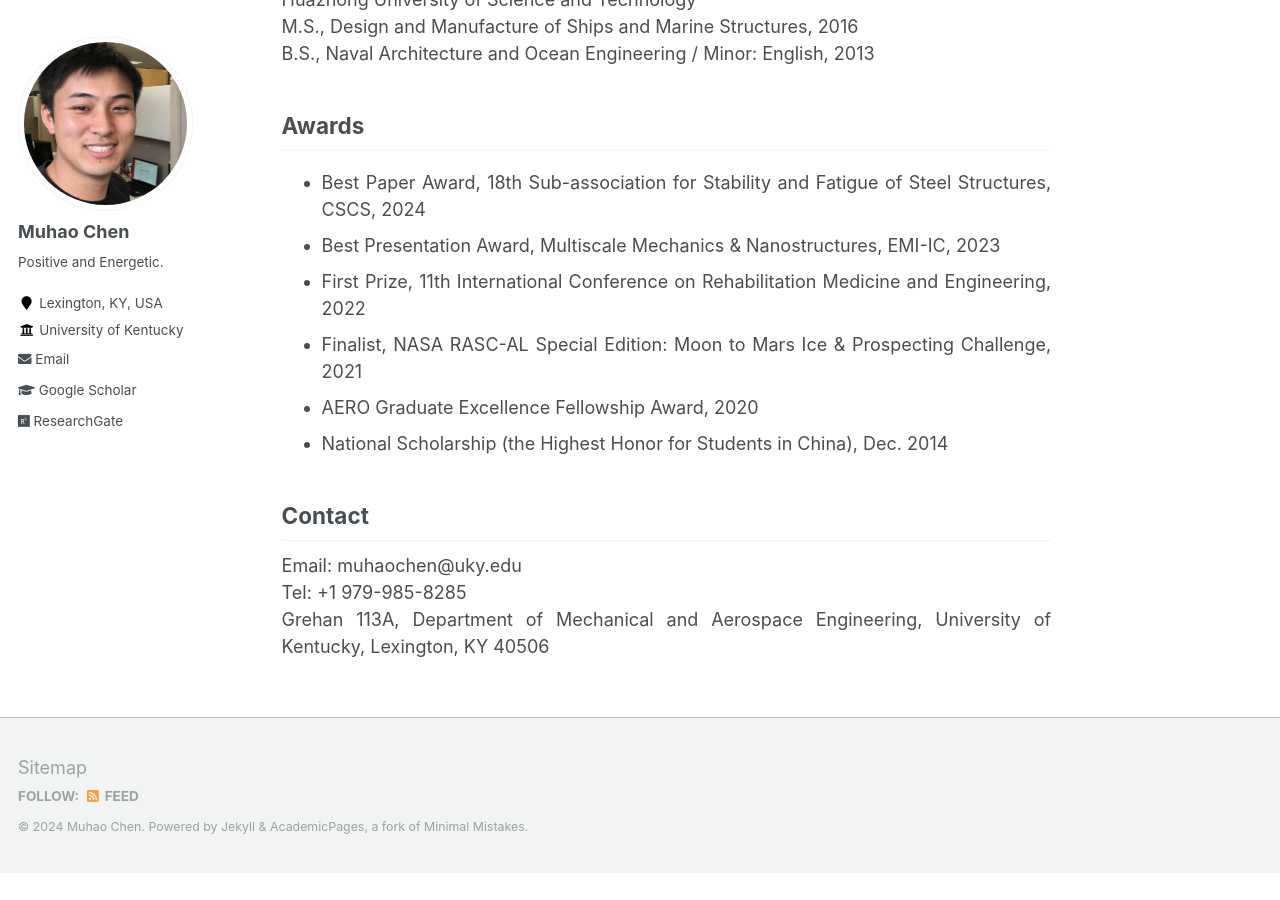
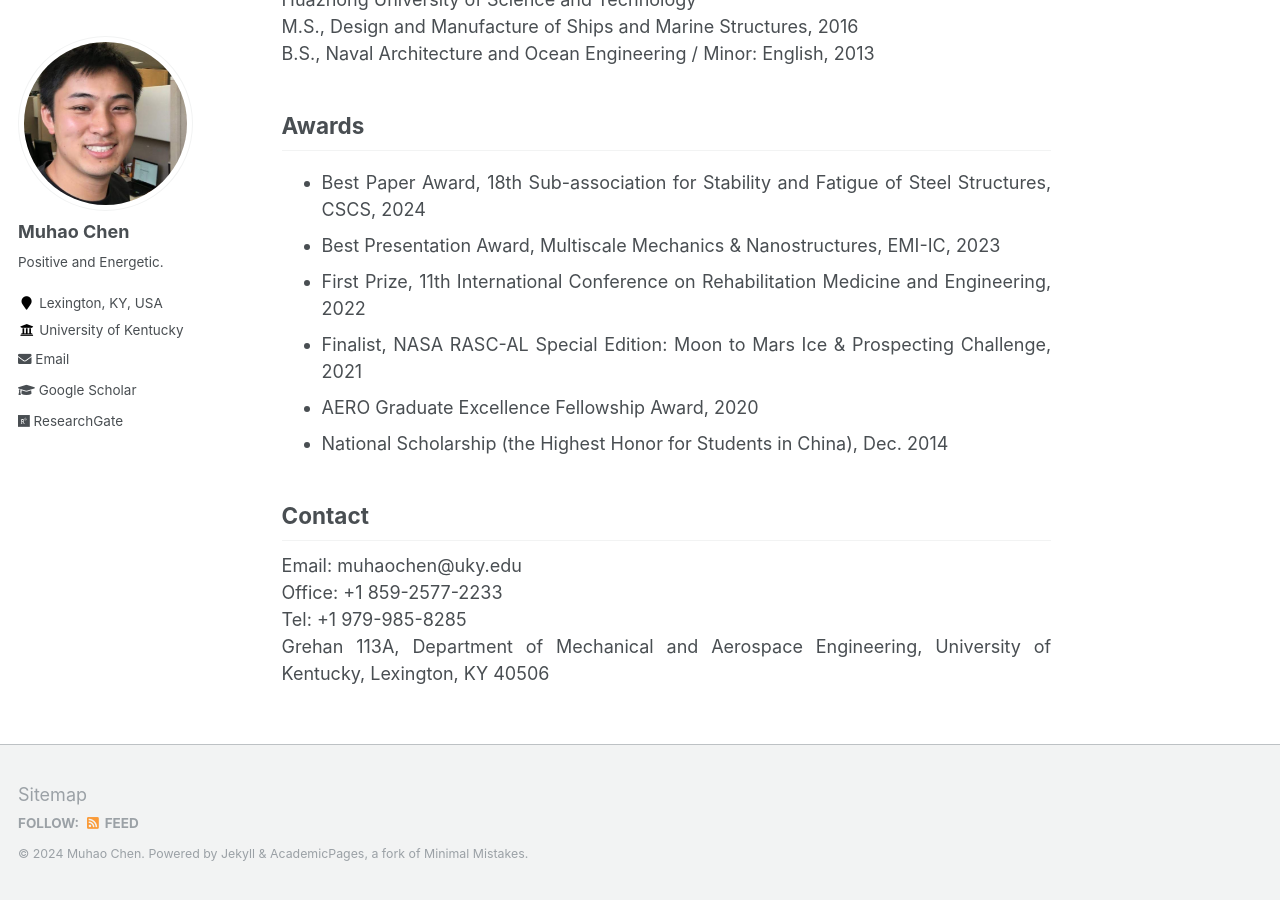
Before and after one commit to Muhao-Chen/muhao-chen.github.io, a Jekyll site: the page built from _pages/about.md, in a window 1280 px wide and 900 px high, scrolled down 985 px. Built offline with Jekyll 4.4.1, drawn with Linux system fonts in a browser that asks for light colours; before the commit the page ends 1858 px from its top, so only the background shows below that.

Commit message:
Update about.md

```diff
--- a/_pages/about.md
+++ b/_pages/about.md
@@ -100,6 +100,7 @@ B.S., Naval Architecture and Ocean Engineering / Minor: English, 2013
 
 ## Contact
 Email: muhaochen@uky.edu
+Office: +1 859-2577-2233
 Tel: +1 979-985-8285
 Grehan 113A, Department of Mechanical and Aerospace Engineering, University of Kentucky, Lexington, KY 40506
 
```
